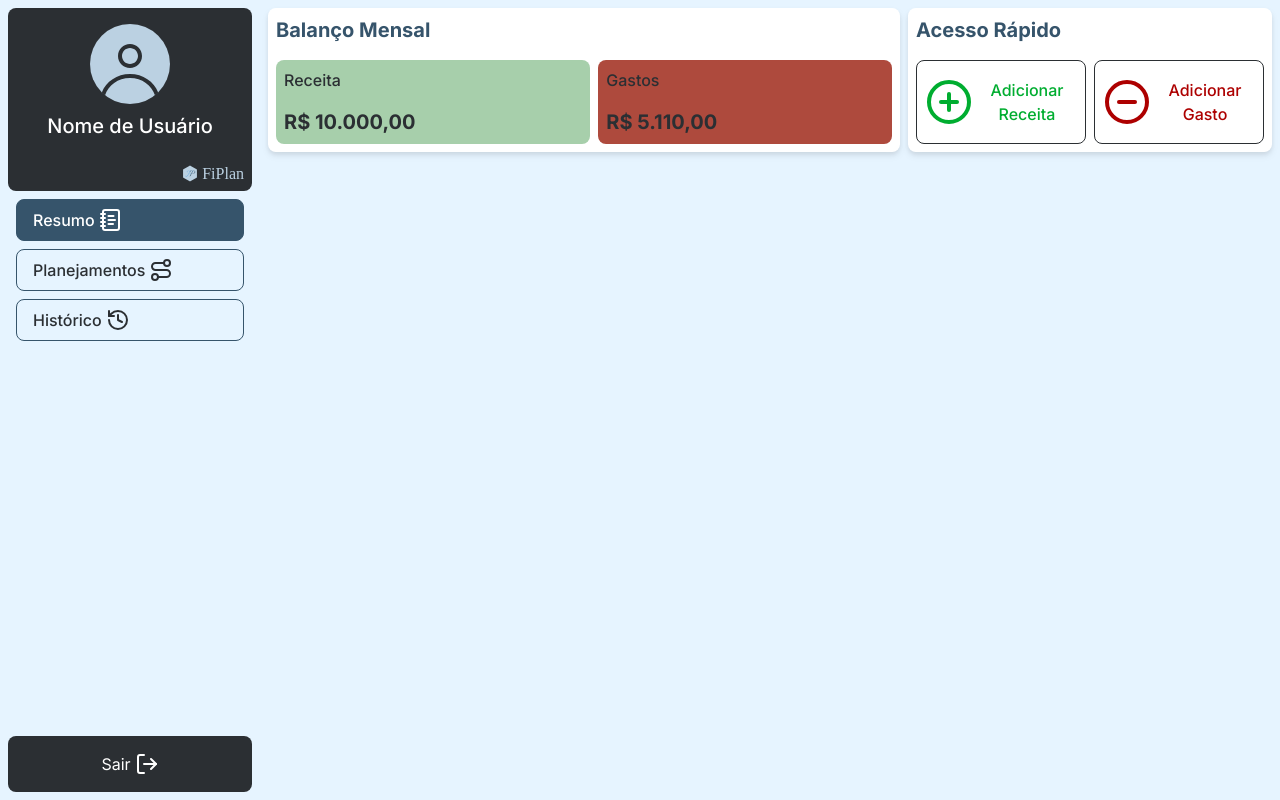
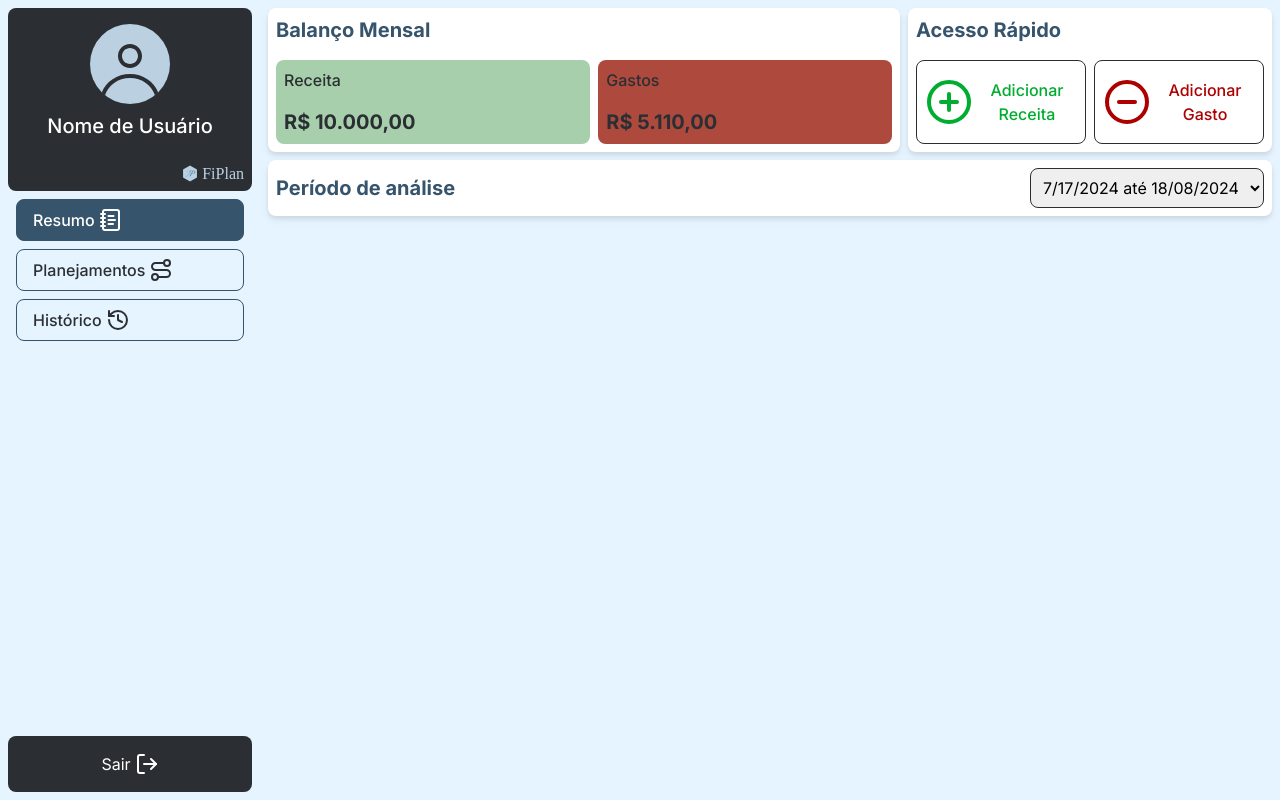
Before and after one commit to Aguiar-gabrielcosta/FiPlan_frontend, a Next.js app: page /resumo in a window 1280 px wide. Built offline with nearby package versions, Linux system fonts and the light colour scheme.

Commit message:
Adiciona o seletor de período para o resumo

```diff
--- /dev/null
+++ b/app/components/resumo/planSelector.tsx
@@ -0,0 +1,52 @@
+'use client'
+
+import SelectorBar from '../selectorBar'
+
+const data = [
+  {
+    planId: 1,
+    startDate: new Date().toLocaleDateString(),
+    endDate: '18/08/2024',
+  },
+  {
+    planId: 2,
+    startDate: new Date().toLocaleDateString(),
+    endDate: '18/09/2024',
+  },
+  {
+    planId: 3,
+    startDate: new Date().toLocaleDateString(),
+    endDate: '18/10/2024',
+  },
+  {
+    planId: 4,
+    startDate: new Date().toLocaleDateString(),
+    endDate: '18/11/2024',
+  },
+  {
+    planId: 5,
+    startDate: new Date().toLocaleDateString(),
+    endDate: '18/12/2024',
+  },
+]
+
+export default function PlanSelector() {
+  return (
+    <SelectorBar title="Período de análise">
+      <form action="" id="dashboardPlan">
+        <select
+          form="dashboardPlan"
+          className="rounded-lg border border-primaryDR p-2"
+        >
+          {data.map((plan) => {
+            return (
+              <option key={plan.planId} value={plan.planId}>
+                {`${plan.startDate} até ${plan.endDate}`}
+              </option>
+            )
+          })}
+        </select>
+      </form>
+    </SelectorBar>
+  )
+}
--- /dev/null
+++ b/app/components/selectorBar.tsx
@@ -0,0 +1,16 @@
+export default function SelectorBar({
+  title,
+  children,
+}: {
+  title: string
+  children: JSX.Element
+}) {
+  return (
+    <section
+      className={`col-span-2 flex items-center justify-between gap-4 rounded-lg bg-neutralWhite p-2 drop-shadow-md`}
+    >
+      <h3 className="text-xl font-bold text-primaryD">{title}</h3>
+      <div>{children}</div>
+    </section>
+  )
+}
--- a/app/resumo/page.tsx
+++ b/app/resumo/page.tsx
@@ -2,6 +2,7 @@ import { Suspense } from 'react'
 import MonthlyBalance from '../components/resumo/monthlyBalance'
 import Loading from '../components/loading'
 import FastActions from '../components/resumo/fastActions'
+import PlanSelector from '../components/resumo/planSelector'
 
 export default function Resumo() {
   return (
@@ -10,6 +11,7 @@ export default function Resumo() {
         <MonthlyBalance />
       </Suspense>
       <FastActions />
+      <PlanSelector />
     </div>
   )
 }
```
